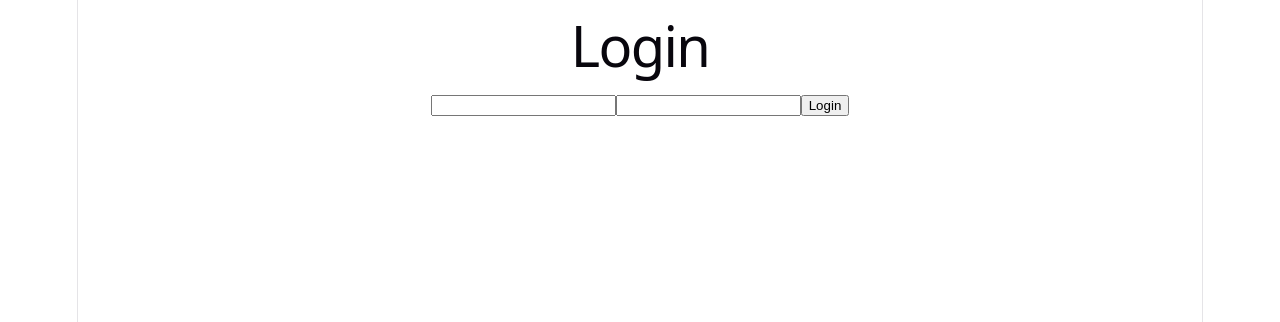
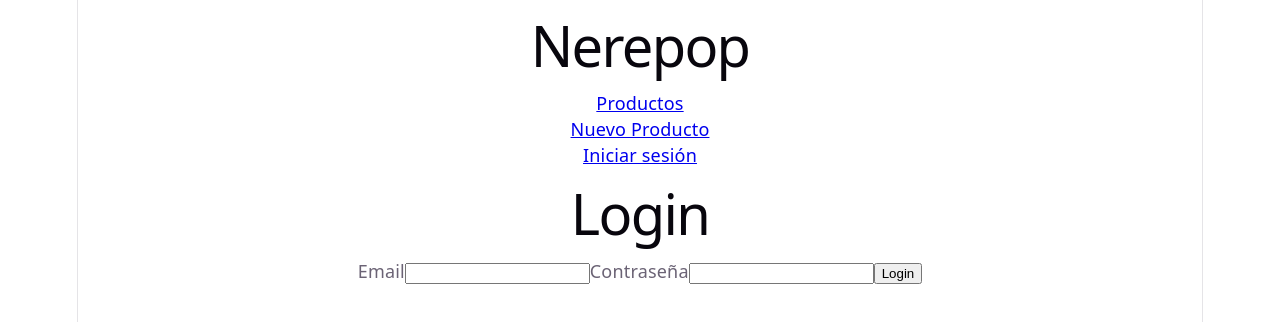
Before and after one commit to Nerealofe/practica-fundamentos-react, a React (Vite) app: page /login in a window 1280 px wide. Shown: the top 322 px of the page. Built offline with nearby package versions, Linux system fonts and the light colour scheme.

Commit message:
Add header navigation

```diff
--- a/src/App.tsx
+++ b/src/App.tsx
@@ -1,7 +1,13 @@
 import { Router } from "./core/router/router.tsx";
+import { Header } from "./core/components/header.tsx";
 
 function App() {
-  return <Router />;
+  return (
+    <>
+      <Header />
+      <Router />
+    </>
+  );
 }
 
 export default App;
--- /dev/null
+++ b/src/core/components/header.tsx
@@ -0,0 +1,12 @@
+import { NavLink } from "react-router-dom";
+
+export function Header() {
+  return (
+    <>
+      <h1>Nerepop</h1>
+      <NavLink to="/products">Productos</NavLink>
+      <NavLink to="/products/new">Nuevo Producto</NavLink>
+      <NavLink to="/login">Iniciar sesión</NavLink>
+    </>
+  );
+}
--- a/src/features/auth/login-form.tsx
+++ b/src/features/auth/login-form.tsx
@@ -1,21 +1,32 @@
-import { useState } from "react";
+import React, { useState } from "react";
 
 export function LoginForm() {
   const [email, setEmail] = useState("");
   const [password, setPassword] = useState("");
-  function handleSubmit(event) {
+  function handleSubmit(event: React.SubmitEvent<HTMLFormElement>) {
     event.preventDefault();
     console.log(email);
     console.log(password);
   }
   return (
     <form onSubmit={handleSubmit}>
-      <input type="email" onChange={(event) => setEmail(event.target.value)} />
+      <label htmlFor="email">Email</label>
       <input
+        id="email"
+        name="email"
+        type="email"
+        onChange={(event) => setEmail(event.target.value)}
+        required
+      />
+      <label htmlFor="password">Contraseña</label>
+      <input
+        id="password"
+        name="password"
         type="password"
         onChange={(event) => setPassword(event.target.value)}
+        required
       />
-      <button>Login</button>
+      <button type="submit">Login</button>
     </form>
   );
 }
```
